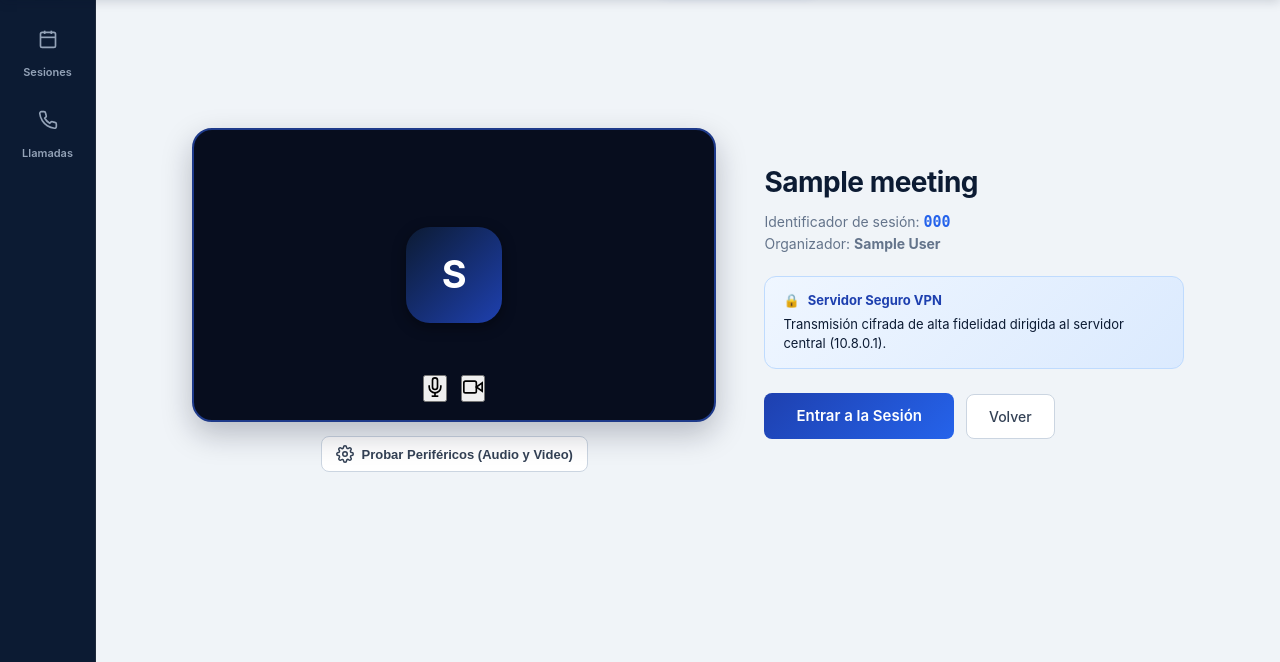
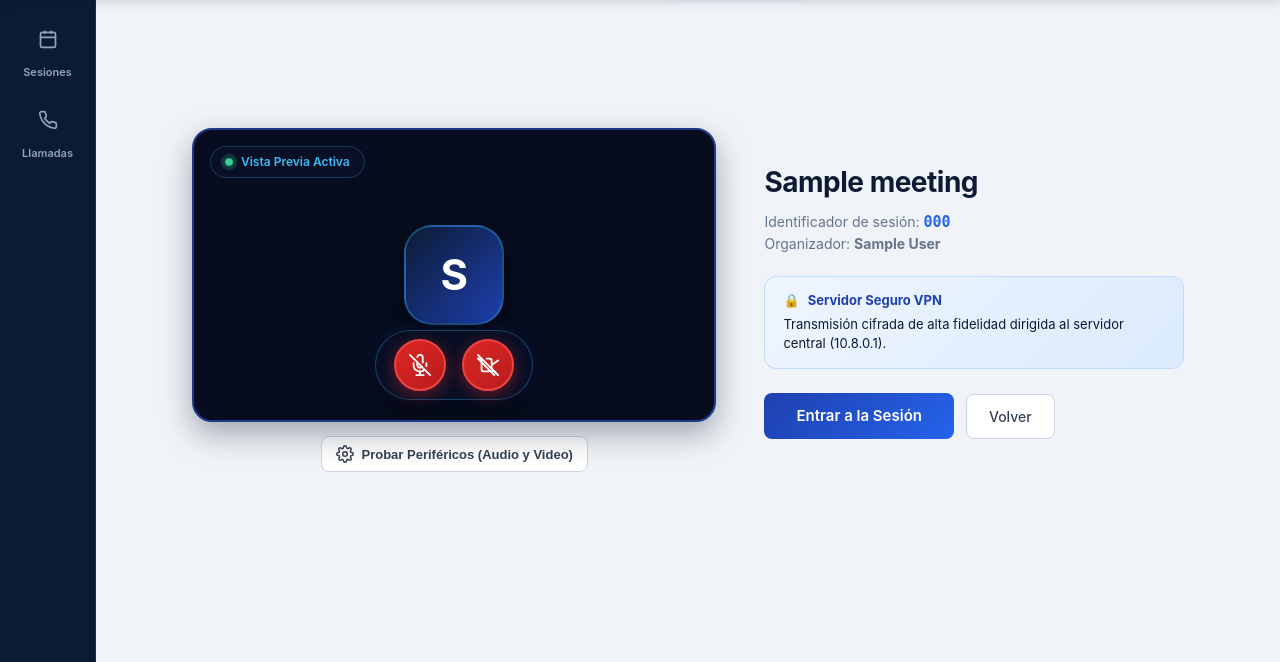
Before and after one commit to windows16/videoconferencia, a Django app: page /prejoin/000/ in a window 1280 px wide. Shown: the part 68-730 px from the top of the page. Run offline with Django 5.2, Linux system fonts and the light colour scheme; a user stored in the database is signed in; tables that the repository leaves empty hold one stand-in row (values such as "Sample post"); some libraries are stand-ins or nearby versions.

Commit message:
update: mejora de botones audio y video en prejoin

```diff
--- a/static/css/google-meet.css
+++ b/static/css/google-meet.css
@@ -990,6 +990,132 @@ body {
 }
 
 /* --------------------------------------------------------------------------
+   Controles Flotantes en Sala de Preparación (Prejoin)
+   -------------------------------------------------------------------------- */
+.prejoin-floating-dock {
+  position: absolute;
+  bottom: 20px;
+  display: inline-flex;
+  align-items: center;
+  gap: 16px;
+  padding: 8px 18px;
+  background: rgba(10, 17, 40, 0.78);
+  backdrop-filter: blur(16px);
+  -webkit-backdrop-filter: blur(16px);
+  border: 1px solid rgba(56, 189, 248, 0.3);
+  border-radius: 40px;
+  box-shadow: 0 10px 30px rgba(0, 0, 0, 0.5), 0 0 20px rgba(30, 64, 175, 0.25);
+  z-index: 20;
+  transition: all 0.3s ease;
+}
+
+.prejoin-floating-dock:hover {
+  border-color: rgba(56, 189, 248, 0.55);
+  box-shadow: 0 12px 36px rgba(0, 0, 0, 0.6), 0 0 25px rgba(56, 189, 248, 0.3);
+}
+
+.prejoin-btn {
+  width: 52px;
+  height: 52px;
+  border-radius: 50%;
+  border: 2px solid rgba(56, 189, 248, 0.35);
+  background: linear-gradient(135deg, rgba(18, 40, 76, 0.95), rgba(30, 64, 175, 0.85));
+  color: #ffffff;
+  display: flex;
+  align-items: center;
+  justify-content: center;
+  cursor: pointer;
+  position: relative;
+  transition: all 0.22s cubic-bezier(0.4, 0, 0.2, 1);
+  box-shadow: 0 4px 14px rgba(0, 0, 0, 0.35);
+  outline: none;
+}
+
+.prejoin-btn:hover {
+  background: linear-gradient(135deg, #1d4ed8, #2563eb);
+  border-color: #38bdf8;
+  transform: translateY(-2px) scale(1.06);
+  box-shadow: 0 6px 20px rgba(56, 189, 248, 0.45);
+}
+
+.prejoin-btn:active {
+  transform: translateY(0) scale(0.96);
+}
+
+/* Estado Apagado / Silenciado (Rojo de alerta con halo de aviso) */
+.prejoin-btn.off {
+  background: linear-gradient(135deg, #dc2626, #b91c1c);
+  border-color: #ef4444;
+  color: #ffffff;
+  box-shadow: 0 4px 16px rgba(220, 38, 38, 0.45);
+}
+
+.prejoin-btn.off:hover {
+  background: linear-gradient(135deg, #ef4444, #dc2626);
+  border-color: #f87171;
+  box-shadow: 0 6px 22px rgba(239, 68, 68, 0.6);
+}
+
+.prejoin-btn.off .icon-mic-on,
+.prejoin-btn.off .icon-cam-on {
+  display: none !important;
+}
+
+.prejoin-btn.off .icon-mic-off,
+.prejoin-btn.off .icon-cam-off {
+  display: flex !important;
+}
+
+.prejoin-btn .icon-mic-on,
+.prejoin-btn .icon-cam-on {
+  display: flex;
+  align-items: center;
+  justify-content: center;
+}
+
+.prejoin-btn .icon-mic-off,
+.prejoin-btn .icon-cam-off {
+  display: none;
+  align-items: center;
+  justify-content: center;
+}
+
+/* Indicador de estado flotante en la esquina del preview */
+.prejoin-status-pill {
+  position: absolute;
+  top: 16px;
+  left: 16px;
+  display: inline-flex;
+  align-items: center;
+  gap: 8px;
+  padding: 6px 14px;
+  background: rgba(10, 17, 40, 0.82);
+  backdrop-filter: blur(8px);
+  -webkit-backdrop-filter: blur(8px);
+  border: 1px solid rgba(56, 189, 248, 0.25);
+  border-radius: 20px;
+  font-size: 12px;
+  font-weight: 600;
+  color: #38bdf8;
+  z-index: 10;
+}
+
+.prejoin-status-dot {
+  width: 8px;
+  height: 8px;
+  border-radius: 50%;
+  background-color: #34d399;
+  box-shadow: 0 0 8px #34d399;
+  animation: pulseDot 2s infinite;
+}
+
+@keyframes pulseDot {
+  0% { transform: scale(0.95); box-shadow: 0 0 0 0 rgba(52, 211, 153, 0.7); }
+  70% { transform: scale(1); box-shadow: 0 0 0 6px rgba(52, 211, 153, 0); }
+  100% { transform: scale(0.95); box-shadow: 0 0 0 0 rgba(52, 211, 153, 0); }
+}
+
+/* --------------------------------------------------------------------------
    Formularios de Autenticación (Login & Registro)
    -------------------------------------------------------------------------- */
 .auth-page-wrapper {
--- a/templates/meetings/prejoin.html
+++ b/templates/meetings/prejoin.html
@@ -7,31 +7,59 @@
 
   <!-- Columna Izquierda: Vista previa de cámara y controles -->
   <div class="w-full lg:flex-[1.25]">
-    <div style="width: 100%; aspect-ratio: 16/9; background-color: #070d1e; border-radius: 20px; position: relative; overflow: hidden; display: flex; align-items: center; justify-content: center; box-shadow: 0 12px 30px rgba(10, 17, 40, 0.25); border: 2px solid #1e3a8a;">
+    <div style="width: 100%; aspect-ratio: 16/9; background-color: #070d1e; border-radius: 20px; position: relative; overflow: hidden; display: flex; align-items: center; justify-content: center; box-shadow: 0 12px 30px rgba(10, 17, 40, 0.35); border: 2px solid #1e3a8a;">
+      <!-- Indicador de estado de señal y cámara -->
+      <div class="prejoin-status-pill">
+        <span class="prejoin-status-dot"></span>
+        <span>Vista Previa Activa</span>
+      </div>
+
       <!-- Video local -->
       <video id="prejoinVideo" autoplay playsinline muted style="width: 100%; height: 100%; object-fit: cover; transform: scaleX(-1);"></video>
 
       <!-- Avatar si la cámara está apagada -->
-      <div id="prejoinAvatar" style="display: none; width: 96px; height: 96px; border-radius: 24px; background: linear-gradient(135deg, #0c1b33, #1e40af); color: #ffffff; font-size: 38px; font-weight: 700; align-items: center; justify-content: center; box-shadow: 0 4px 14px rgba(0, 0, 0, 0.4);">
+      <div id="prejoinAvatar" style="display: none; width: 100px; height: 100px; border-radius: 28px; background: linear-gradient(135deg, #0c1b33, #1e40af); color: #ffffff; font-size: 42px; font-weight: 700; align-items: center; justify-content: center; box-shadow: 0 8px 24px rgba(0, 0, 0, 0.5); border: 2px solid rgba(56, 189, 248, 0.3);">
         {{ user.first_name|first|default:user.username|first|upper }}
       </div>
 
-      <!-- Controles flotantes inferiores -->
-      <div style="position: absolute; bottom: 18px; display: flex; gap: 14px; z-index: 10;">
-        <button type="button" class="ctrl-btn" id="btnPrejoinMic" title="Silenciar / Activar micrófono">
-          <svg width="20" height="20" viewBox="0 0 24 24" fill="none" stroke="currentColor" stroke-width="2">
+      <!-- Barra flotante de controles con diseño Glassmorphism -->
+      <div class="prejoin-floating-dock">
+        <!-- Botón Micrófono -->
+        <button type="button" class="prejoin-btn" id="btnPrejoinMic" title="Silenciar / Activar micrófono" aria-label="Control de Micrófono">
+          <span class="prejoin-btn-icon icon-mic-on">
+            <svg width="22" height="22" viewBox="0 0 24 24" fill="none" stroke="currentColor" stroke-width="2" stroke-linecap="round" stroke-linejoin="round">
               <path d="M12 1a3 3 0 0 0-3 3v8a3 3 0 0 0 6 0V4a3 3 0 0 0-3-3z"></path>
               <path d="M19 10v2a7 7 0 0 1-14 0v-2"></path>
               <line x1="12" y1="19" x2="12" y2="23"></line>
               <line x1="8" y1="23" x2="16" y2="23"></line>
             </svg>
+          </span>
+          <span class="prejoin-btn-icon icon-mic-off">
+            <svg width="22" height="22" viewBox="0 0 24 24" fill="none" stroke="currentColor" stroke-width="2" stroke-linecap="round" stroke-linejoin="round">
+              <line x1="1" y1="1" x2="23" y2="23"></line>
+              <path d="M9 9v3a3 3 0 0 0 5.12 2.12M15 9.34V4a3 3 0 0 0-5.94-.6"></path>
+              <path d="M17 16.95A7 7 0 0 1 5 12v-2m14 0v2a7 7 0 0 1-.11 1.23"></path>
+              <line x1="12" y1="19" x2="12" y2="23"></line>
+              <line x1="8" y1="23" x2="16" y2="23"></line>
+            </svg>
+          </span>
         </button>
 
-        <button type="button" class="ctrl-btn" id="btnPrejoinCam" title="Apagar / Encender cámara">
-          <svg width="20" height="20" viewBox="0 0 24 24" fill="none" stroke="currentColor" stroke-width="2">
+        <!-- Botón Cámara -->
+        <button type="button" class="prejoin-btn" id="btnPrejoinCam" title="Apagar / Encender cámara" aria-label="Control de Cámara">
+          <span class="prejoin-btn-icon icon-cam-on">
+            <svg width="22" height="22" viewBox="0 0 24 24" fill="none" stroke="currentColor" stroke-width="2" stroke-linecap="round" stroke-linejoin="round">
               <polygon points="23 7 16 12 23 17 23 7"></polygon>
               <rect x="1" y="5" width="15" height="14" rx="2" ry="2"></rect>
             </svg>
+          </span>
+          <span class="prejoin-btn-icon icon-cam-off">
+            <svg width="22" height="22" viewBox="0 0 24 24" fill="none" stroke="currentColor" stroke-width="2" stroke-linecap="round" stroke-linejoin="round">
+              <line x1="1" y1="1" x2="23" y2="23"></line>
+              <path d="M21 21l-5.64-5.64M23 7l-7 5v2.18M1 5l18 18M10.66 5H14a2 2 0 0 1 2 2v3.34l1 1"></path>
+              <path d="M1 5h2a2 2 0 0 1 2 2v10a2 2 0 0 0 2 2h10"></path>
+            </svg>
+          </span>
         </button>
       </div>
     </div>
```
Lines whose indentation alone changed are shown as unchanged.
